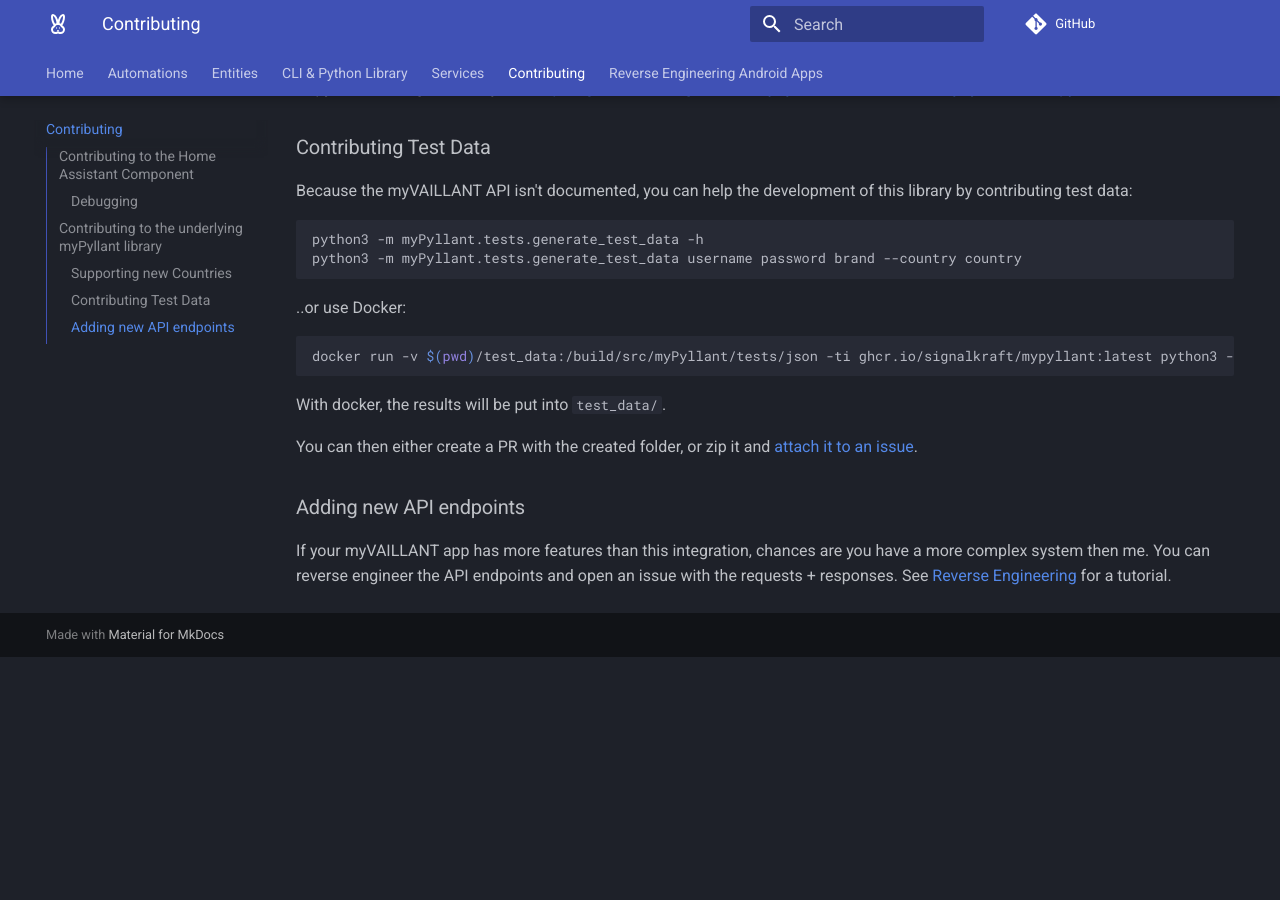
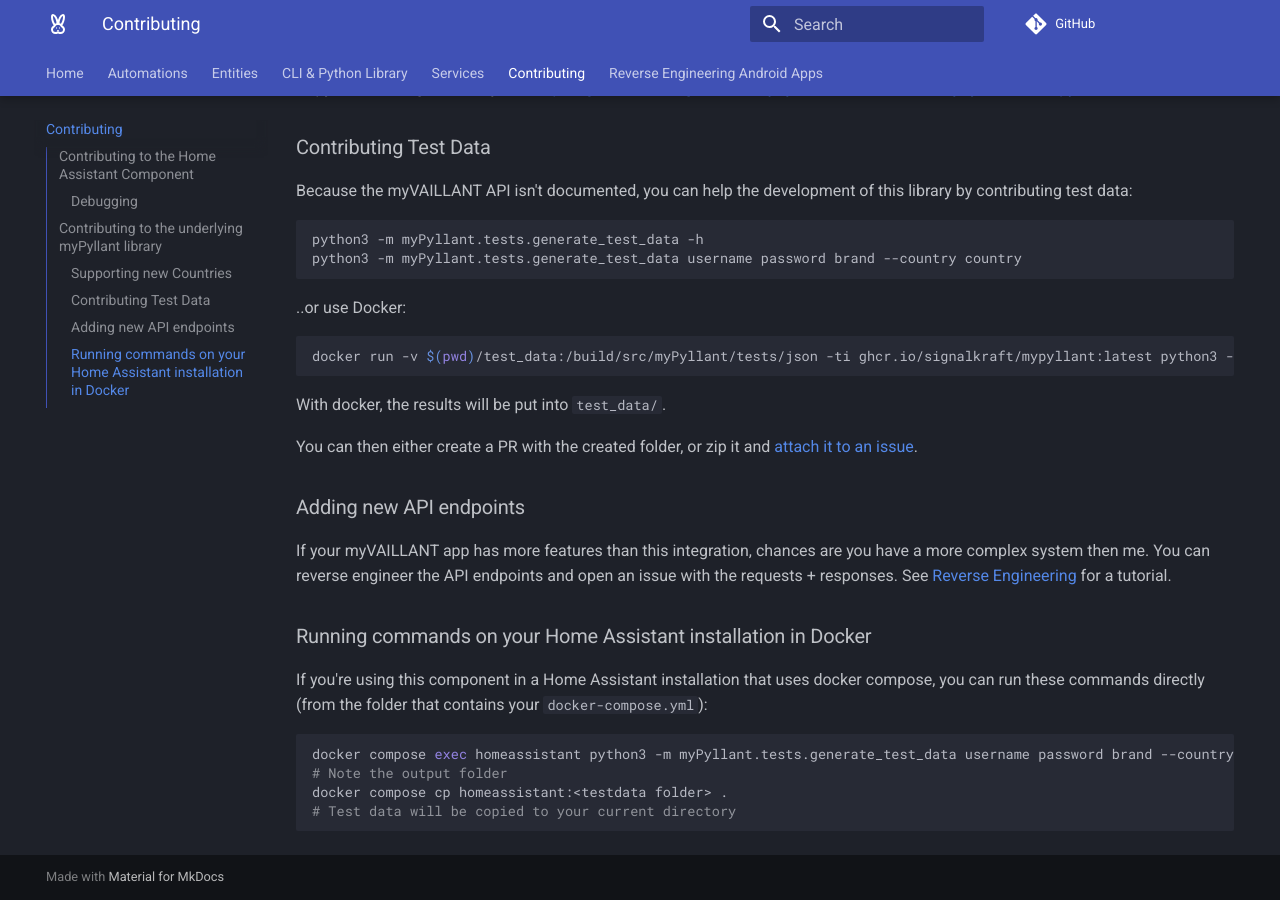
Before and after one commit to signalkraft/mypyllant-component, an MkDocs documentation site: the page built from docs/docs/3-contributing.md, in a window 1280 px wide and 900 px high, scrolled down 1561 px. Built offline with MkDocs 1.6.1 and Material for MkDocs 9.7.7, drawn with Linux system fonts in a browser that asks for light colours; comment, search, counter and statistics services are not loaded; before the commit the page ends 2218 px from its top, so only the background shows below that.

Commit message:
Updated contribution docs

````diff
--- a/docs/docs/3-contributing.md
+++ b/docs/docs/3-contributing.md
@@ -97,3 +97,14 @@
 If your myVAILLANT app has more features than this integration, chances are you have a more complex system then me.
 You can reverse engineer the API endpoints and open an issue with the requests + responses.
 See [Reverse Engineering](3-reverse-engineering.md) for a tutorial.
+
+### Running commands on your Home Assistant installation in Docker
+
+If you're using this component in a Home Assistant installation that uses docker compose, you can run these commands directly (from the folder that contains your `docker-compose.yml`):
+
+```shell
+docker compose exec homeassistant python3 -m myPyllant.tests.generate_test_data username password brand --country country
+# Note the output folder
+docker compose cp homeassistant:<testdata folder> .
+# Test data will be copied to your current directory
+```
````
